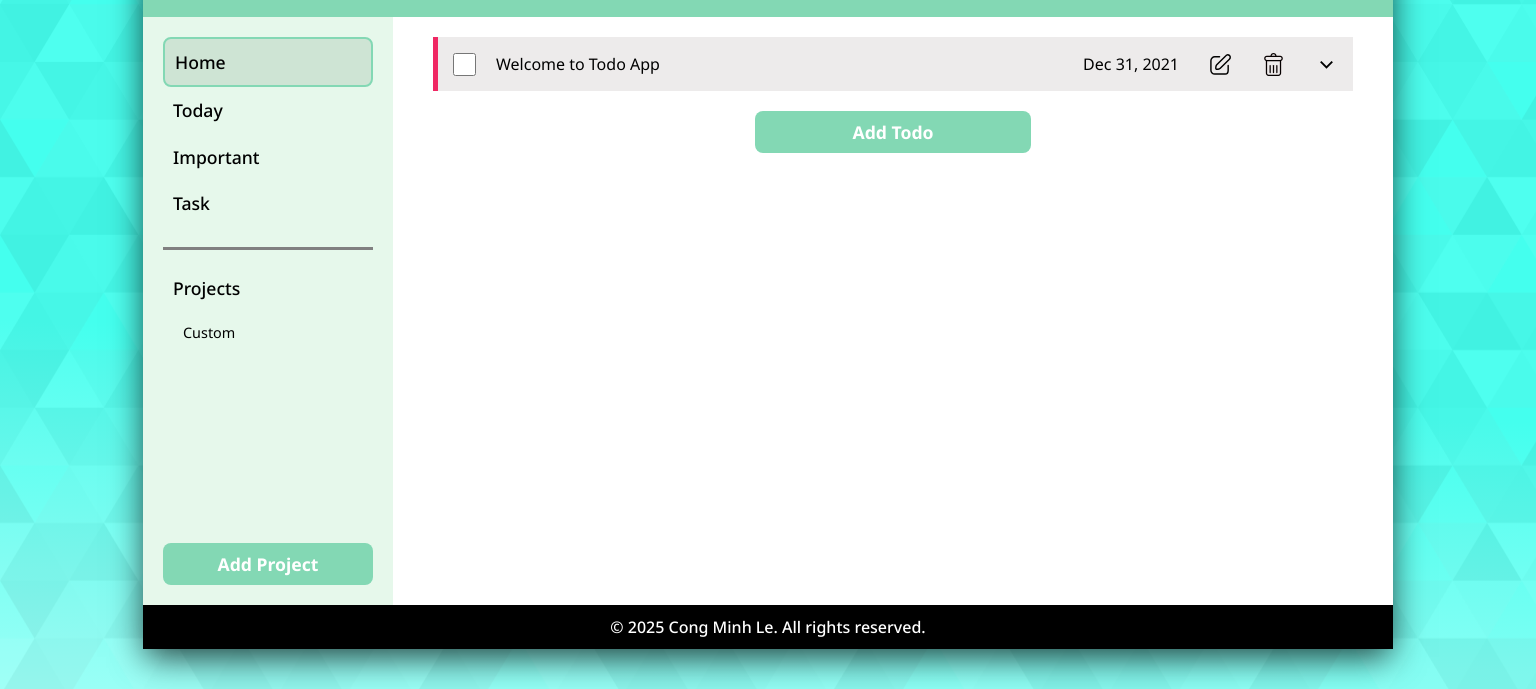
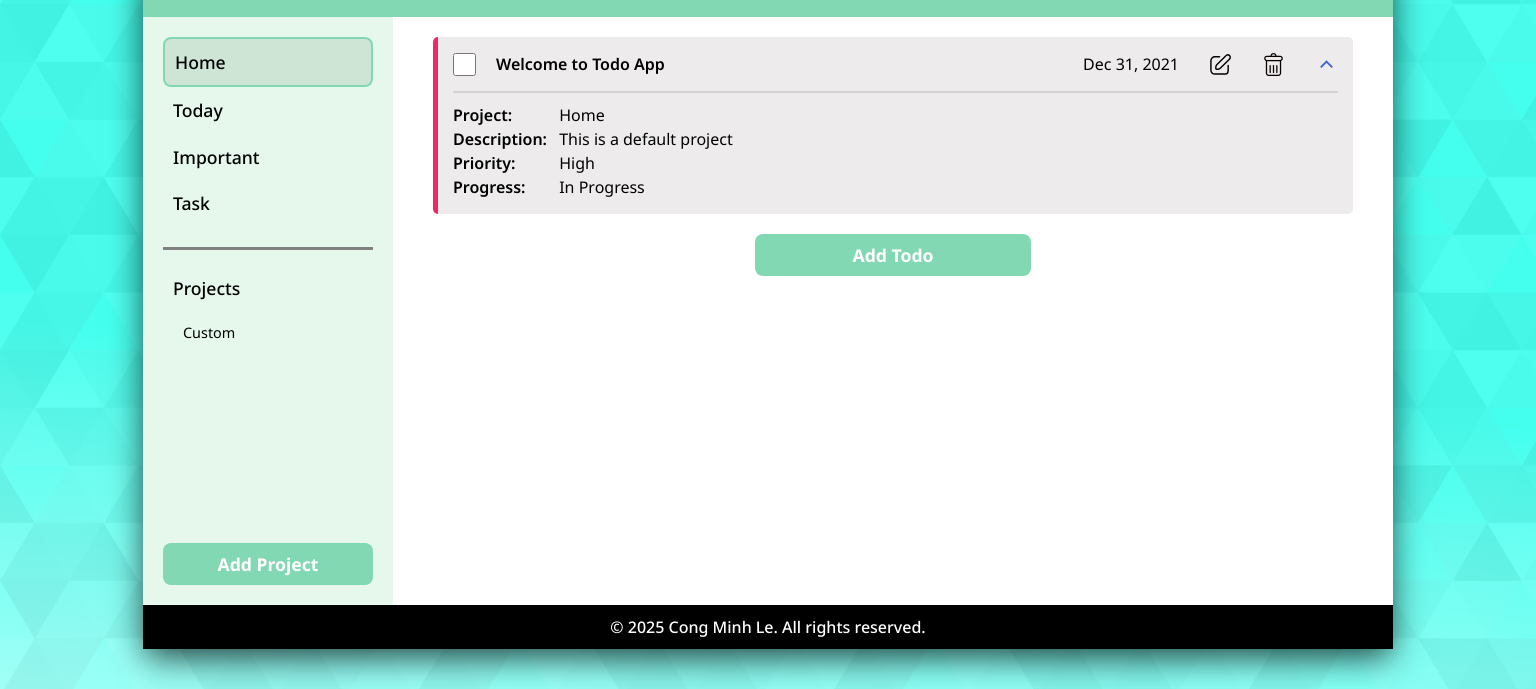
Before and after one commit to brianle169/todo-list, a website built with webpack: page src/template.html in a window 1536 px wide. Both pictures are taken after a click on the button 1326 px from the left and 175 px from the top of the page. Shown: the part 111-800 px from the top of the page. Built offline with nearby package versions, Linux system fonts and the light colour scheme.

Commit message:
Implemented feature to view todo's detail by toggling expanded container.

```diff
--- a/src/modules/Todo.js
+++ b/src/modules/Todo.js
@@ -22,9 +22,11 @@ export default class Todo {
   }
 
   get info() {
-    return `${this.priority} - ${this.projectName} - ${this.title} (Due: ${
-      this.dueDate
-    }): ${this.description} // ${this.isDone ? "Done" : "In Progress"}`;
+    return `Project: ${this.projectName}\r
+            Detailed description: ${this.description}\r
+            Priority: ${this.priority}\r
+            Progress: ${this.isDone ? "Finished" : "In Progress"}\r
+            `;
   }
 
   update(title, description, dueDate, priority) {
--- a/src/modules/UI.js
+++ b/src/modules/UI.js
@@ -105,14 +105,12 @@ export default (function UI() {
       Controller.deleteTodo(App.getProject(todo.projectName), todo.title);
       renderProject(App.getCurrentProject());
     });
-    const expandButton = createExpandButton();
-    expandButton.addEventListener("click", (event) => {});
+    const expandButton = createExpandButton(todo);
 
     const todoRight = document.createElement("div");
     todoRight.classList.add("todo-right-cont");
     todoRight.append(dueDate, editButton, deleteButton, expandButton);
 
-    // Append to todo items
     todoItem.append(todoLeft, todoRight);
 
     return todoItem;
@@ -141,7 +139,33 @@ export default (function UI() {
     document.querySelector(".add-todo-form-container").remove();
   }
 
-  function createExpandButton() {
+  function createExpandedContainer(todo) {
+    const expandedCont = document.createElement("div");
+    expandedCont.classList.add("todo-expanded-cont");
+    expandedCont.innerHTML = `    <div class="todo-detail">
+      <p class="label">Project:</p>
+      <p class="detail-content">${todo.projectName}</p>
+    </div>
+    <div class="todo-detail">
+      <p class="label">Description:</p>
+      <p class="detail-content">${todo.description}</p>
+    </div>
+    <div class="todo-detail">
+      <p class="label">Priority:</p>
+      <p class="detail-content">${todo.priority.replace(
+        /^./,
+        todo.priority[0].toUpperCase()
+      )}</p>
+    </div>
+    <div class="todo-detail">
+      <p class="label">Progress:</p>
+      <p class="detail-content">${todo.isDone ? "Finished" : "In Progress"}</p>
+    </div>
+    `;
+    return expandedCont;
+  }
+
+  function createExpandButton(todo) {
     const expandButton = document.createElement("button");
     expandButton.classList.add("btn", "expand");
     expandButton.innerHTML = `    <svg
@@ -160,10 +184,15 @@ export default (function UI() {
         <path d="M18 9L12 15L6 9" stroke="#000000" stroke-width="2"></path>
       </g>
     </svg>`;
+    expandButton.addEventListener("click", () => {
+      const todoItem = document.getElementById(`${todo.code}`);
+      todoItem.append(createExpandedContainer(todo));
+      expandButton.replaceWith(createShrinkButton(todo));
+    });
     return expandButton;
   }
 
-  function createShrinkButton() {
+  function createShrinkButton(todo) {
     const shrinkButton = document.createElement("button");
     shrinkButton.classList.add("btn", "shrink");
     shrinkButton.innerHTML = `    <svg
@@ -183,6 +212,10 @@ export default (function UI() {
         <path d="M18 9L12 15L6 9" stroke="#3d66e1" stroke-width="2"></path>
       </g>
     </svg>`;
+    shrinkButton.addEventListener("click", () => {
+      shrinkButton.replaceWith(createExpandButton(todo));
+      document.querySelector(`#${todo.code} .todo-expanded-cont`).remove();
+    });
     return shrinkButton;
   }
 
--- a/src/style.css
+++ b/src/style.css
@@ -320,12 +320,15 @@ footer {
 
   .todo {
     display: flex;
+    flex-wrap: wrap;
     justify-content: space-between;
     height: max-content;
     background-color: #edebeb;
     padding: 15px;
     transform: translateY(0px); /* Add this line */
     transition: transform 0.2s ease; /* Add this line for smooth transition */
+    border-radius: 5px;
+    row-gap: 15px;
   }
 
   .todo .todo-progress {
@@ -341,6 +344,19 @@ footer {
   .todo > * {
     display: flex;
     align-items: center;
+  }
+
+  .todo-title,
+  .todo-detail .label {
+    font-weight: 600;
+  }
+
+  .todo-detail {
+    display: flex;
+  }
+
+  .todo-detail .label {
+    width: 12%;
   }
 
   .todo.done .todo-title,
@@ -371,6 +387,13 @@ footer {
 
   .todo-right-cont {
     gap: 30px;
+  }
+
+  .todo-expanded-cont {
+    display: block;
+    width: 100%;
+    padding-top: 10px;
+    border-top: 2px solid lightgrey;
   }
 
   .project-item:hover,
```
